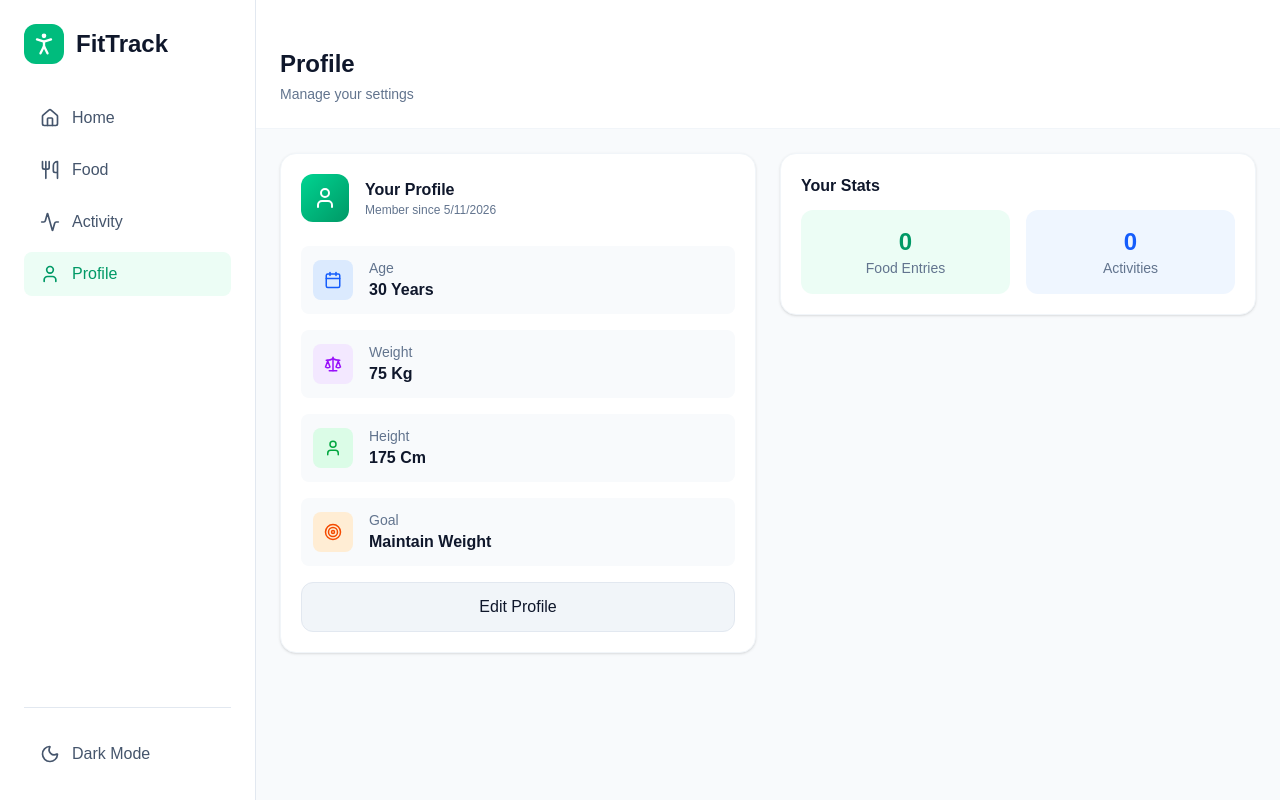
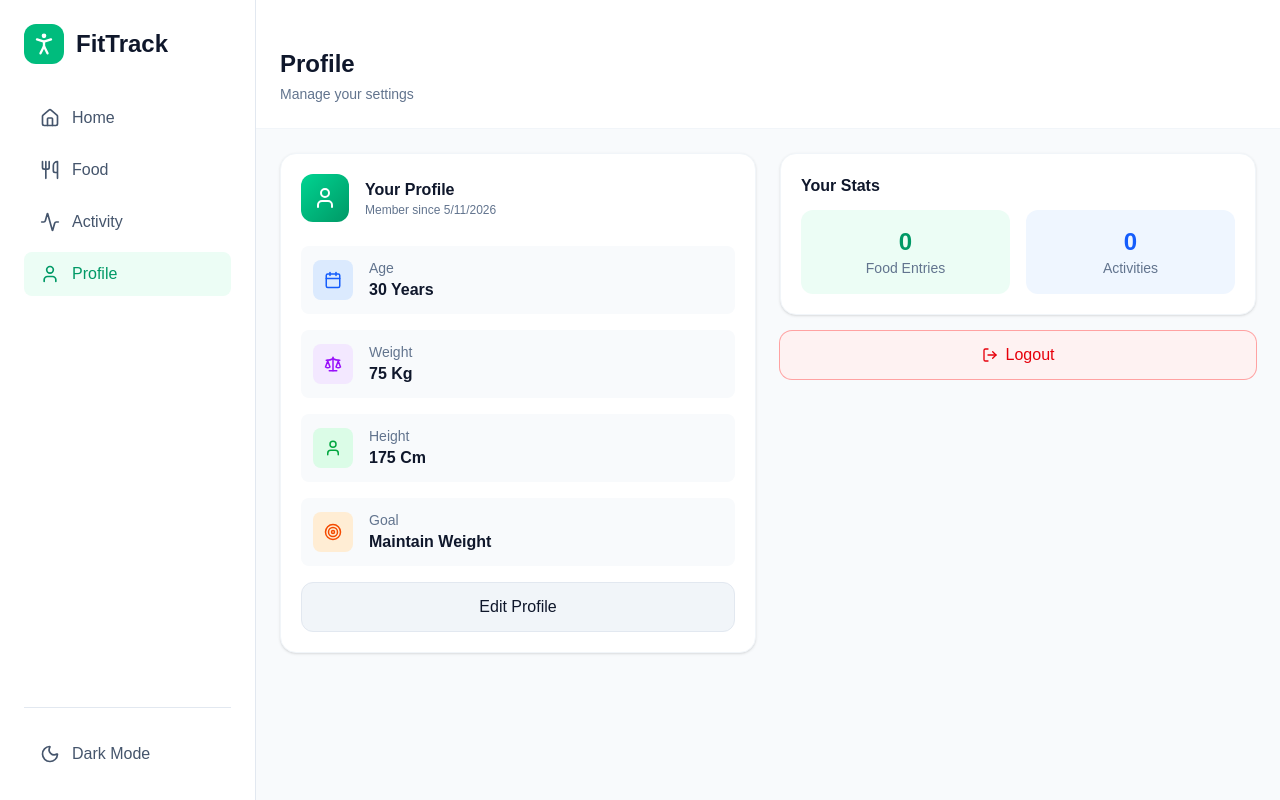
Before and after one commit to Ganesh3104/AI-Fitness-tracker, a React app in the folder client/: page /profile in a window 1280 px wide. Both pictures are taken after typing "name@example.com", "Sample123" into the empty fields and a click on the button "Login". Built offline with nearby package versions, Linux system fonts and the light colour scheme; the HTML template or start-up script is replaced by a standard one; a web font is replaced by a local one.

Commit message:
finish all frontend

```diff
--- a/client/src/pages/Profile.tsx
+++ b/client/src/pages/Profile.tsx
@@ -3,7 +3,7 @@ import { use, useEffect, useState} from "react";
 import { useTheme } from "../context/ThemeContext";
 import type { ProfileFormData, UserData } from "../types";
 import Card from "../components/ui/Card";
-import { Calendar, MoonIcon, Scale, SunIcon, Target, User } from "lucide-react";
+import { Calendar, LogOut, MoonIcon, Scale, SunIcon, Target, User } from "lucide-react";
 import Button from "../components/ui/Button";
 import { goalLabels, goalOptions } from "../assets/assets";
 import Input from "../components/ui/Input";
@@ -203,6 +203,13 @@ const Profile = () => {
                     )}
                    </button>
                  </div>
+
+                 {/* logout button */}
+
+                 <Button variant="danger" onClick={logout} className="w-full ring ring-red-300 hover:ring-2">
+                    <LogOut className="size-4"/>
+                    Logout
+                 </Button>
                 </div>
             </div>
         </div>
```
